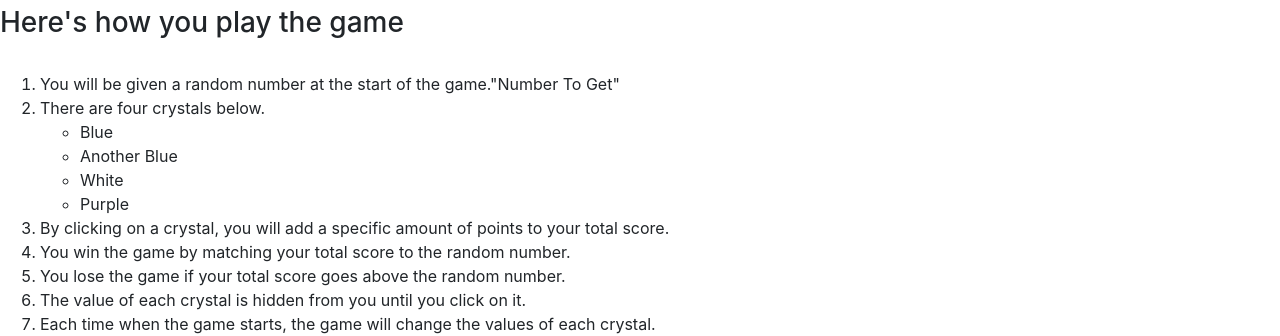
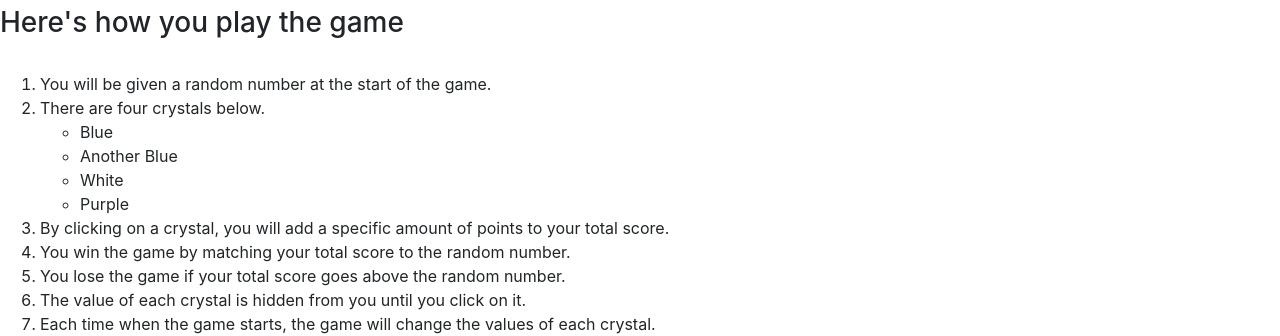
Before and after one commit to chlc/CrystalG, a plain HTML site: page index.html in a window 1280 px wide. Shown: the part 50-386 px from the top of the page. Drawn offline with nearby package versions, Linux system fonts and the light colour scheme.

Commit message:
editing index

```diff
--- a/index.html
+++ b/index.html
@@ -14,7 +14,7 @@
 		<h3>Here's how you play the game</h3>
 		</br>
 		<ol>
-			<li>You will be given a random number at the start of the game.<span>"Number To Get"</span></li>
+			<li>You will be given a random number at the start of the game.</li>
 			<li>There are four crystals below.</li>
 			<ul>
 				<li id="blue">Blue</li>
```
